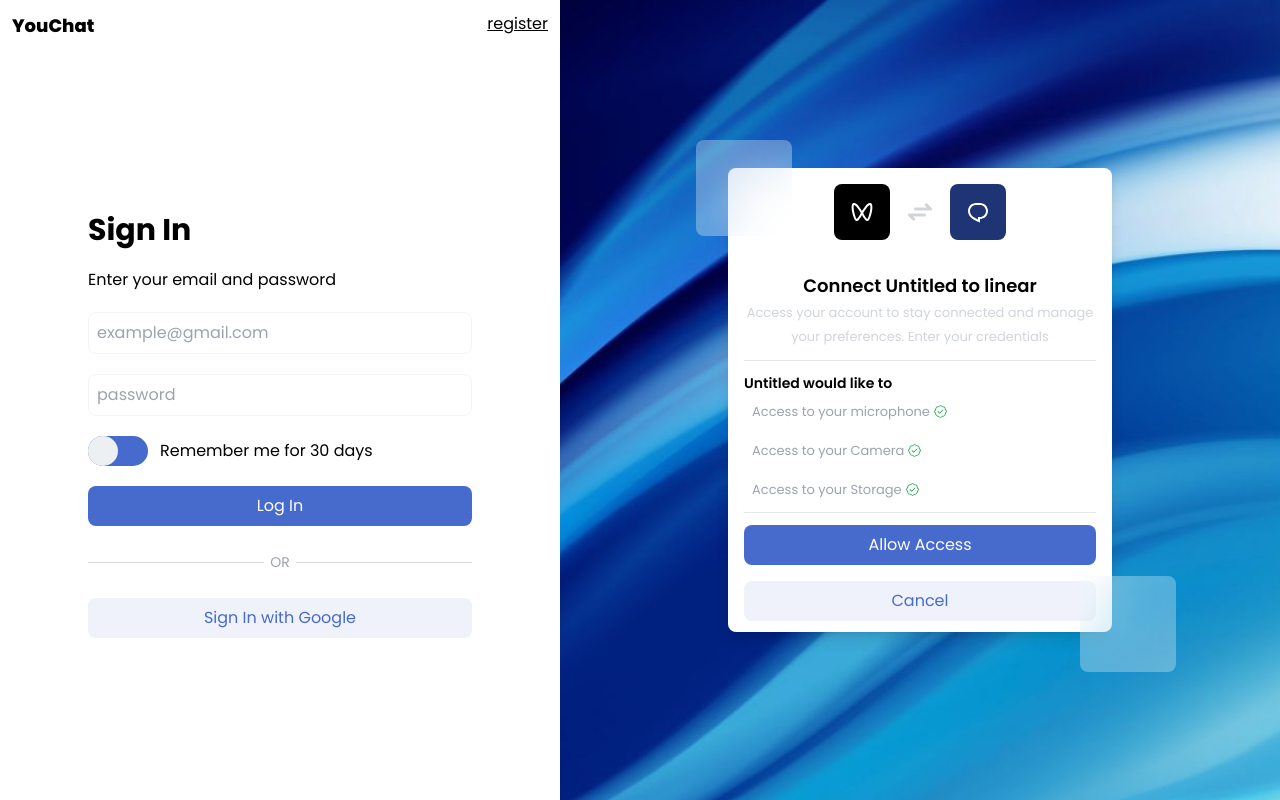
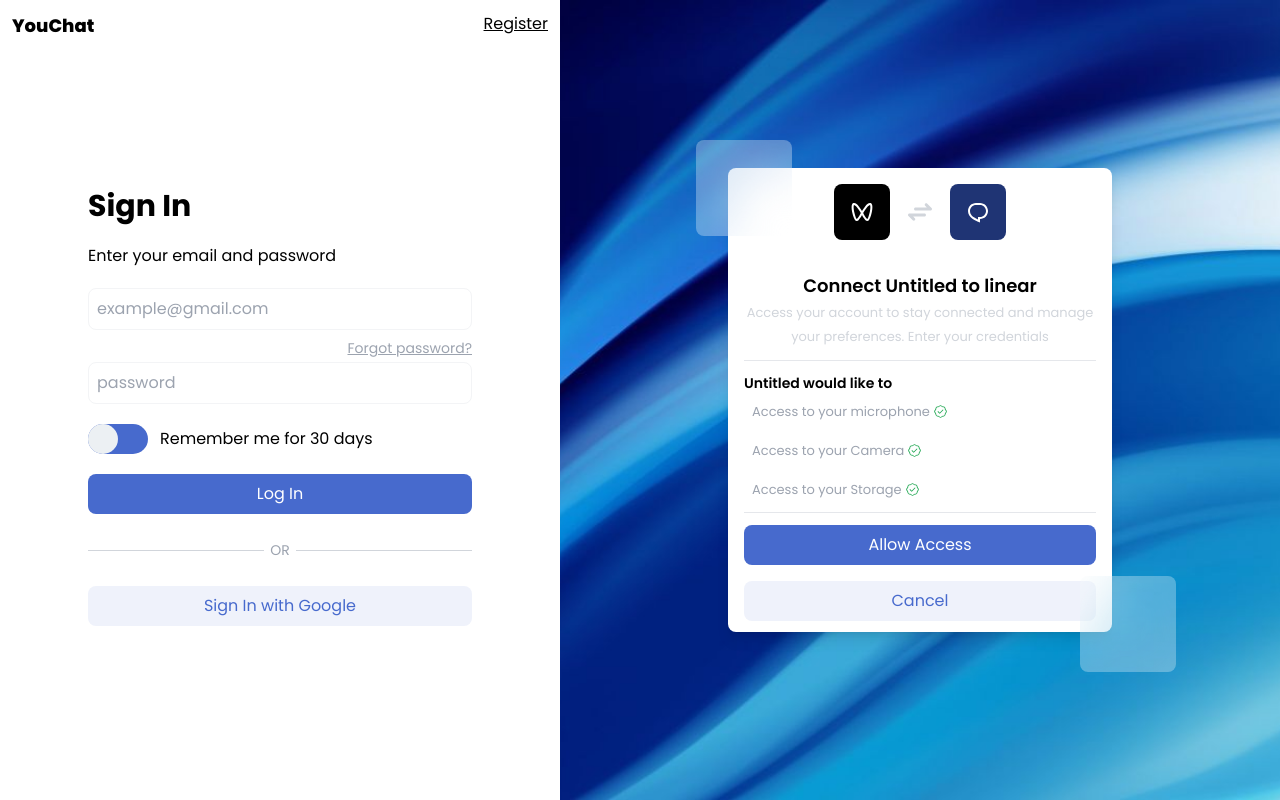
Before and after one commit to ghollamsimo/Service_de_Communication_Frontend, a React (Vite) app: page /login in a window 1280 px wide. Built offline with nearby package versions, Linux system fonts and the light colour scheme.

Commit message:
Feat --> Adding style of Forgot password form

```diff
--- a/src/auth/ForgotpasswordAuth.tsx
+++ b/src/auth/ForgotpasswordAuth.tsx
@@ -2,9 +2,20 @@
 
 const ForgotPassword: React.FC = () => {
   return(
-      <>
-        forgotPassword
-      </>
+      <div className={'h-[20rem]'}>
+          <div className="w-80 sm:w-96 flex flex-col gap-5 place-self-center">
+              <h1 className="text-3xl font-bold">Forgot Password</h1>
+              <span>Enter your email to reset your password</span>
+              <input
+                  name="email"
+                  className="rounded-lg p-2 outline-0 border-gray-100 focus:border-gray-200 focus:outline-0 focus:ring-0"
+                  placeholder="example@gmail.com"
+              />
+              <button className="bg-[#476ACD] p-2 text-white rounded-lg">
+                  Reset Password
+              </button>
+          </div>
+      </div>
   )
 }
 
--- a/src/auth/LoginAuth.tsx
+++ b/src/auth/LoginAuth.tsx
@@ -4,12 +4,13 @@
 import Imag from "../assets/login_bg.jpg";
 import { GoVerified } from "react-icons/go";
 import Register from "./RegisterAuth.tsx";
-import {useNavigate} from "react-router-dom";
-import {useDispatch} from "react-redux";
+import ForgotPassword from "./ForgotpasswordAuth.tsx";
+import { useNavigate } from "react-router-dom";
 
 const Login: React.FC = () => {
-    const navigate = useNavigate()
+    const navigate = useNavigate();
     const [form, setForm] = useState<boolean>(false);
+    const [showForgotPassword, setShowForgotPassword] = useState<boolean>(false);
     const [formValidator, setFormValidator] = useState({
         email: '',
         password: '',
@@ -54,14 +55,13 @@
         if (!Object.values(newErrors).some((error) => error)) {
             console.log("Form submitted");
         }
-        if (errors){
-            navigate('/')
-        }
     };
 
     const toggleForm = (): void => {
         setForm(!form);
+        setShowForgotPassword(false);
     };
+
 
     return (
         <>
@@ -70,16 +70,22 @@
                     <div className="flex m-3 justify-between">
                         <h1 className="font-extrabold text-lg">YouChat</h1>
                         <div className="underline cursor-pointer" onClick={toggleForm}>
-                            {form ? "Go to Login" : "register"}
+                            {showForgotPassword
+                                ? "Back"
+                                : form
+                                    ? "Go to Login"
+                                    : "Register"}
                         </div>
                     </div>
 
                     <div className="flex items-center align-middle h-screen justify-center w-full">
                         {form ? (
                             <Register/>
+                        ) : showForgotPassword ? (
+                            <ForgotPassword/>
                         ) : (
                             <div className="h-auto md:h-[33rem]">
-                                <div className="w-80 sm:w-96 flex flex-col gap-5 m-6 place-self-center">
+                                <div className="w-80 sm:w-96 flex flex-col gap-5 place-self-center">
                                     <h1 className="text-3xl font-bold">Sign In</h1>
                                     <span>Enter your email and password</span>
                                     <input
@@ -89,6 +95,14 @@
                                         placeholder="example@gmail.com"
                                     />
                                     {errors.email && <span className="text-red-500">{errors.email}</span>}
+                                    <div className="flex justify-end -mt-3 -mb-4">
+                                        <h1
+                                            className="text-gray-400 underline text-sm cursor-pointer"
+                                            onClick={() => setShowForgotPassword(true)}
+                                        >
+                                            Forgot password?
+                                        </h1>
+                                    </div>
                                     <input
                                         name="password"
                                         onChange={handleInputChange}
```
